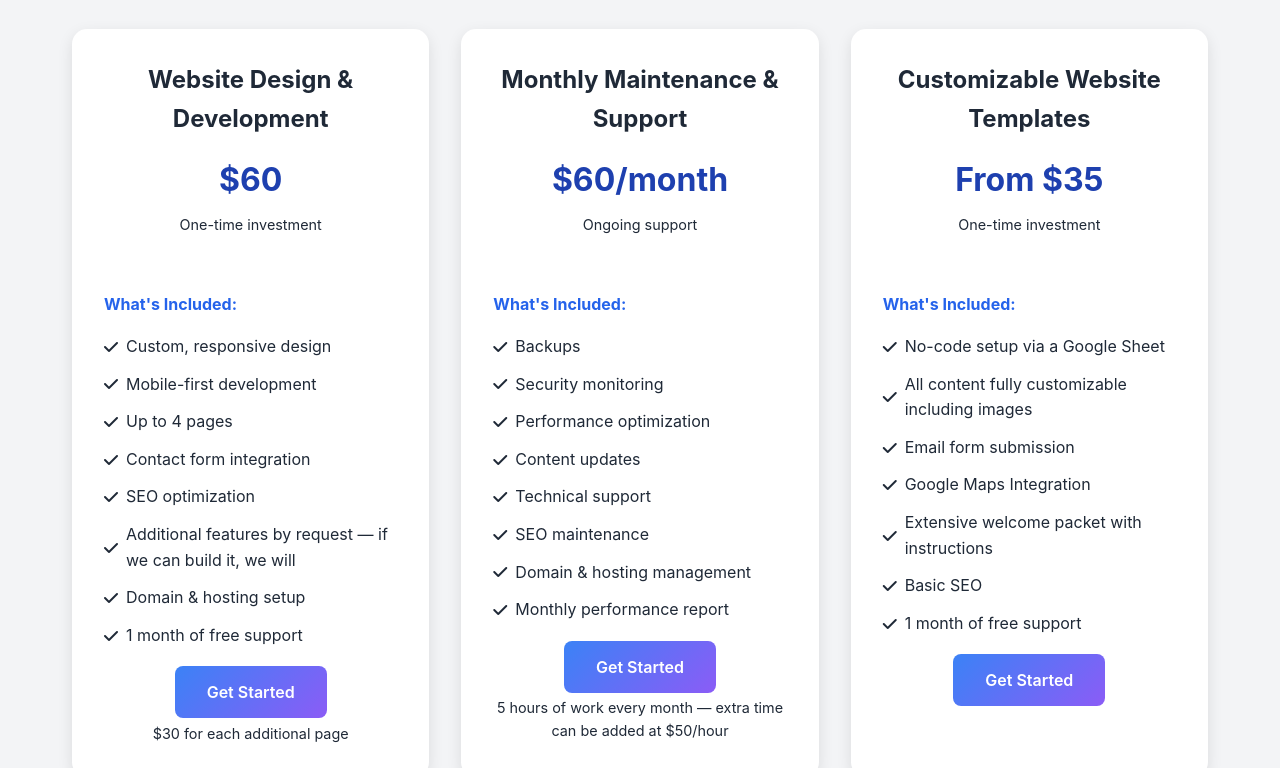
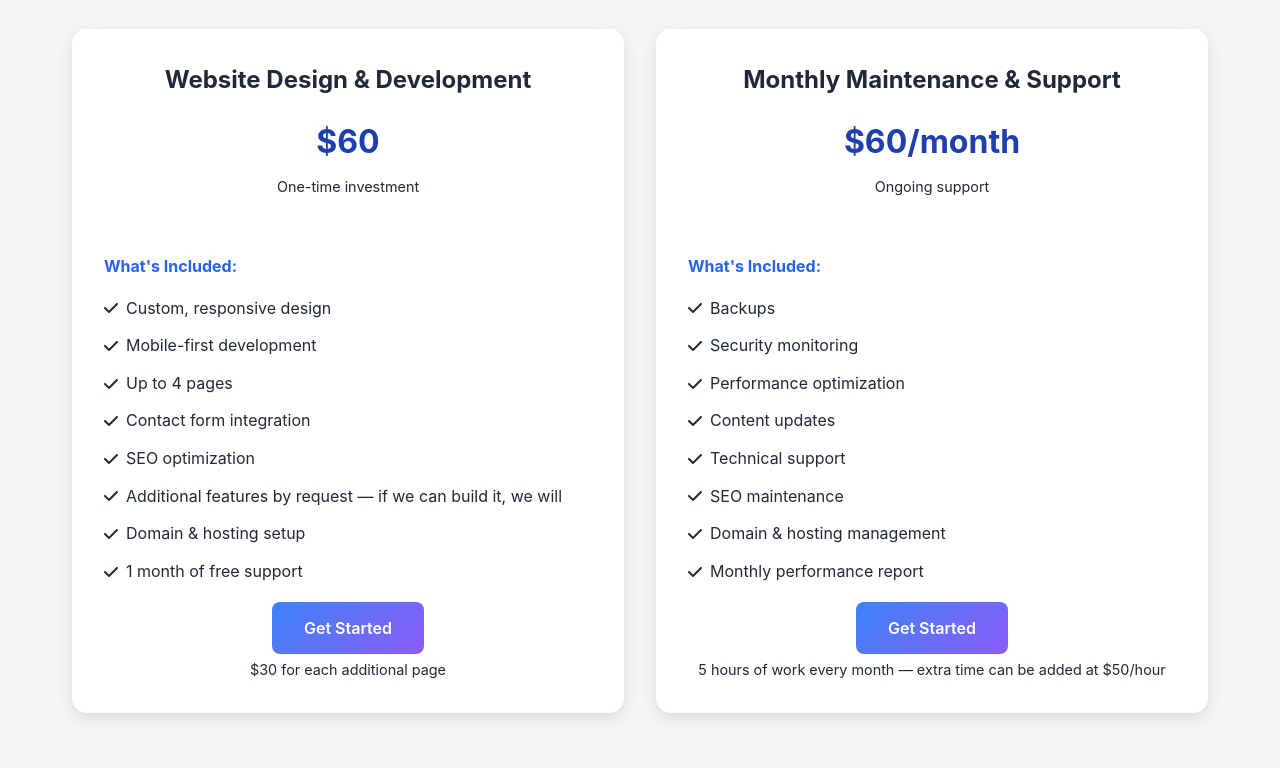
Before and after one commit to cjcody/codyjwebstudio, a website: page services.html in a window 1280 px wide. Shown: the part 905-1673 px from the top of the page. Drawn offline with Linux system fonts and the light colour scheme.

Commit message:
Remove customizable website templates package
Removed the customizable website templates package section from the services page.

```diff
--- a/services.html
+++ b/services.html
@@ -157,29 +157,6 @@
                         </div>
                     </div>
 
-                    <div class="package-card">
-                        <div class="package-header">
-                            <h3>Customizable Website Templates</h3>
-                            <p class="package-price">From $35</p>
-                            <p class="package-duration">One-time investment</p>
-                        </div>
-                        <div class="package-features">
-                            <h4>What's Included:</h4>
-                            <ul>
-                                <li><i class="fas fa-check"></i> No-code setup via a Google Sheet</li>
-                                <li><i class="fas fa-check"></i> All content fully customizable including images</li>
-                                <li><i class="fas fa-check"></i> Email form submission</li>
-                                <li><i class="fas fa-check"></i> Google Maps Integration</li>
-                                <li><i class="fas fa-check"></i> Extensive welcome packet with instructions</li>
-                                <li><i class="fas fa-check"></i> Basic SEO</li>
-                                <li><i class="fas fa-check"></i> 1 month of free support</li>
-                            </ul>
-                        </div>
-                        <div class="package-cta">
-                            <a href="contact.html#book-consultation" class="cta-button primary">Get Started</a>
-                            <p class="package-note"></p>
-                        </div>
-                    </div>
                 </div>
             </div>
         </section>
```
